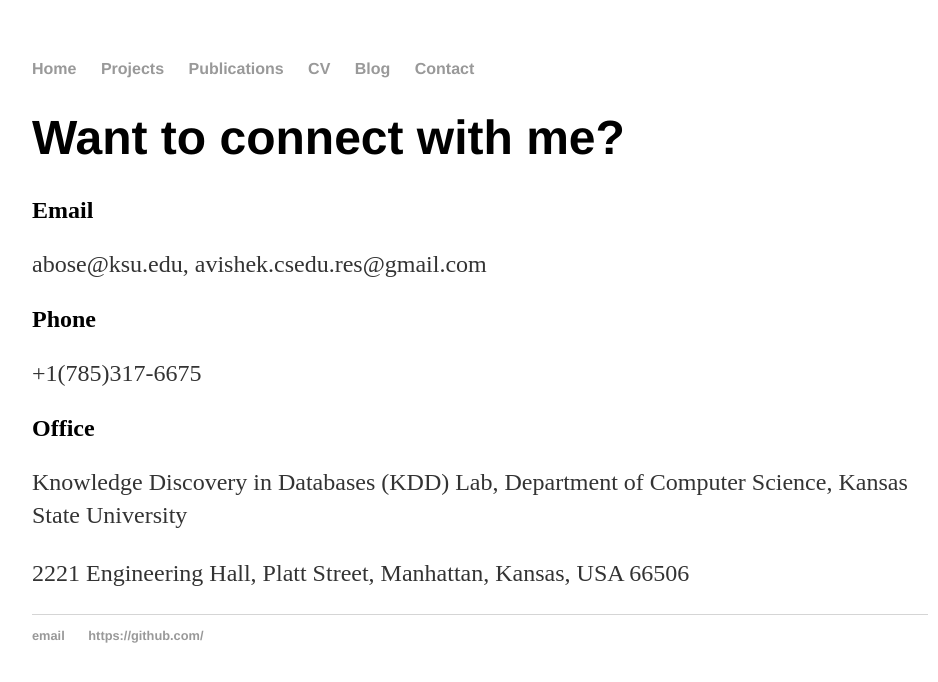
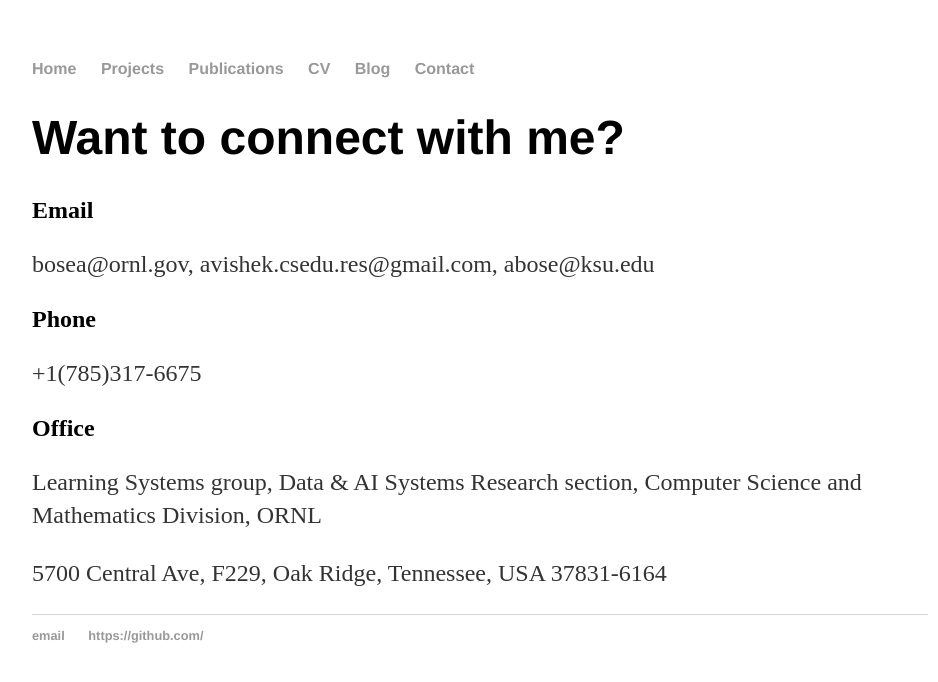
Before and after one commit to abose17/abose17.github.io, a Jekyll site: the page built from contact/index.html, in a window 1280 px wide. Shown: the top 682 px of the page, without its empty margins (160-1098 px from the left). Built offline with Jekyll 4.4.1, drawn with Linux system fonts in a browser that asks for light colours.

Commit message:
Update index.html

```diff
--- a/contact/index.html
+++ b/contact/index.html
@@ -5,10 +5,10 @@ title: Personal Website of Avishek Bose
 <div class="blurb">
 	<h1>Want to connect with me?</h1>
 	<h2> Email </h2>
-	<p>abose@ksu.edu, avishek.csedu.res@gmail.com</p>
+	<p>bosea@ornl.gov, avishek.csedu.res@gmail.com, abose@ksu.edu</p>
 	<h2> Phone </h2>
 	<p> +1(785)317-6675</p>
 	<h2> Office </h2>
-	<p> Knowledge Discovery in Databases (KDD) Lab, Department of Computer Science, Kansas State University</p>
-	<p> 2221 Engineering Hall, Platt Street, Manhattan, Kansas, USA 66506 </p>
+	<p> Learning Systems group, Data & AI Systems Research section, Computer Science and Mathematics Division, ORNL</p>
+	<p> 5700 Central Ave, F229, Oak Ridge, Tennessee, USA 37831-6164 </p>
 </div><!-- /.blurb -->
```
